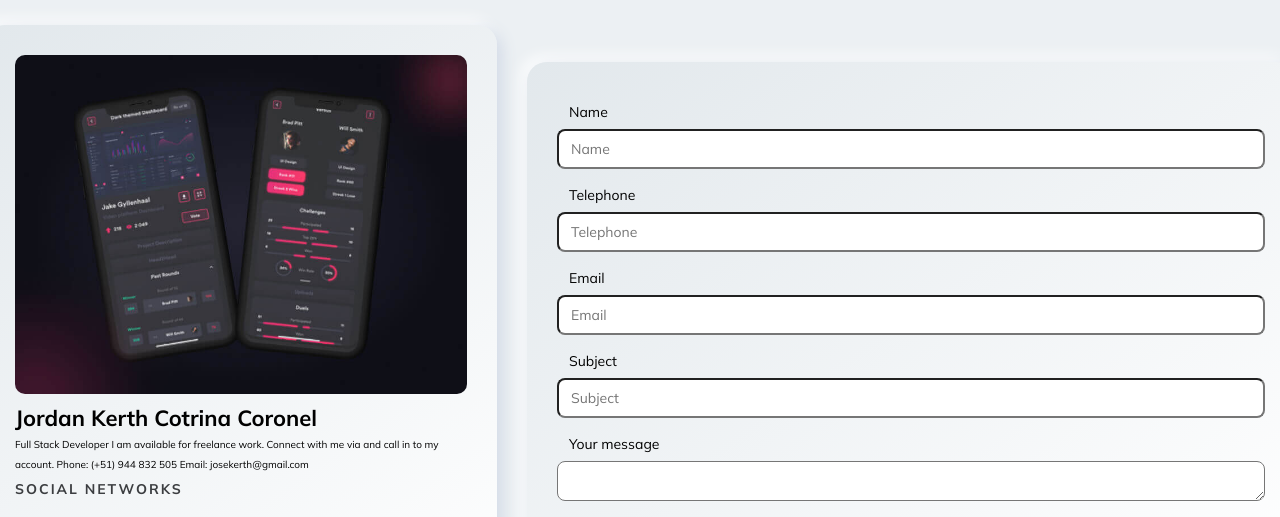
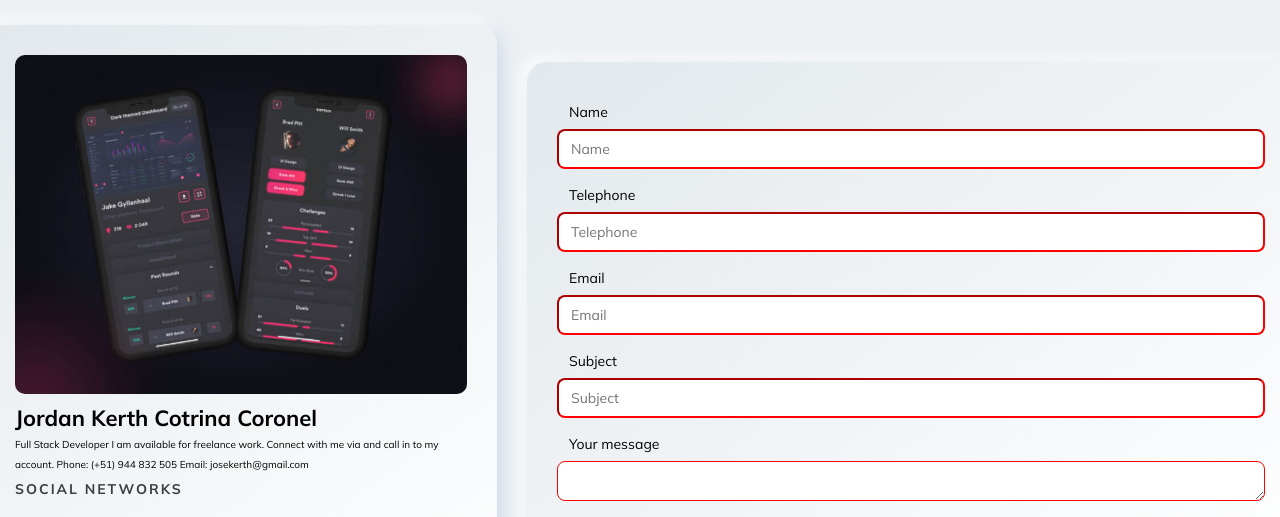
Before and after one commit to Kerth1995/cvVirtuaal-jordancotrina, a plain HTML site: page contact.html in a window 1280 px wide. Shown: the part 261-778 px from the top of the page. Drawn offline with Linux system fonts and the light colour scheme.

Commit message:
se agregan estilos de prueba

```diff
--- a/contact.html
+++ b/contact.html
@@ -92,23 +92,23 @@
                     <form class="personal__data">
                         <div class="personal__data__input">
                             <label for="Name">Name</label>
-                            <input type="text" placeholder="Name">
+                            <input class="data" type="text" placeholder="Name">
                         </div>
                         <div class="personal__data__input">
                             <label for="Telephone">Telephone</label>
-                            <input type="number" placeholder="Telephone">
+                            <input class="data" type="number" placeholder="Telephone">
                         </div>
                         <div class="personal__data__input">
                             <label for="Email">Email</label>
-                            <input type="email" placeholder="Email">
+                            <input class="data" type="email" placeholder="Email">
                         </div>
                         <div class="personal__data__input">
                             <label for="Subject">Subject</label>
-                            <input type="text" placeholder="Subject">
+                            <input class="data" type="text" placeholder="Subject">
                         </div>
                         <div class="personal__data__input">
                             <label for="Your message">Your message</label>
-                            <textarea name="Your message" id="Yourmessage" cols="30" rows="10"></textarea>
+                            <textarea class="data" name="Your message" id="Yourmessage" cols="30" rows="10"></textarea>
                         </div>
                         <div class="personal__data__input">
                             <input type="submit" value="Send message">
--- a/css/main-styles.css
+++ b/css/main-styles.css
@@ -750,6 +750,18 @@ h6{
     font-size: var(--font-size-b2);
 }
 
+.data{
+    border-color: red;
+}
+
+.data:focus-visible{
+    border-color: red ;
+}
+
+.data:focus{
+    border-color: red ;
+}
+
 .personal__data__input textarea{
     width: 100%;
     height: 4rem;
```
